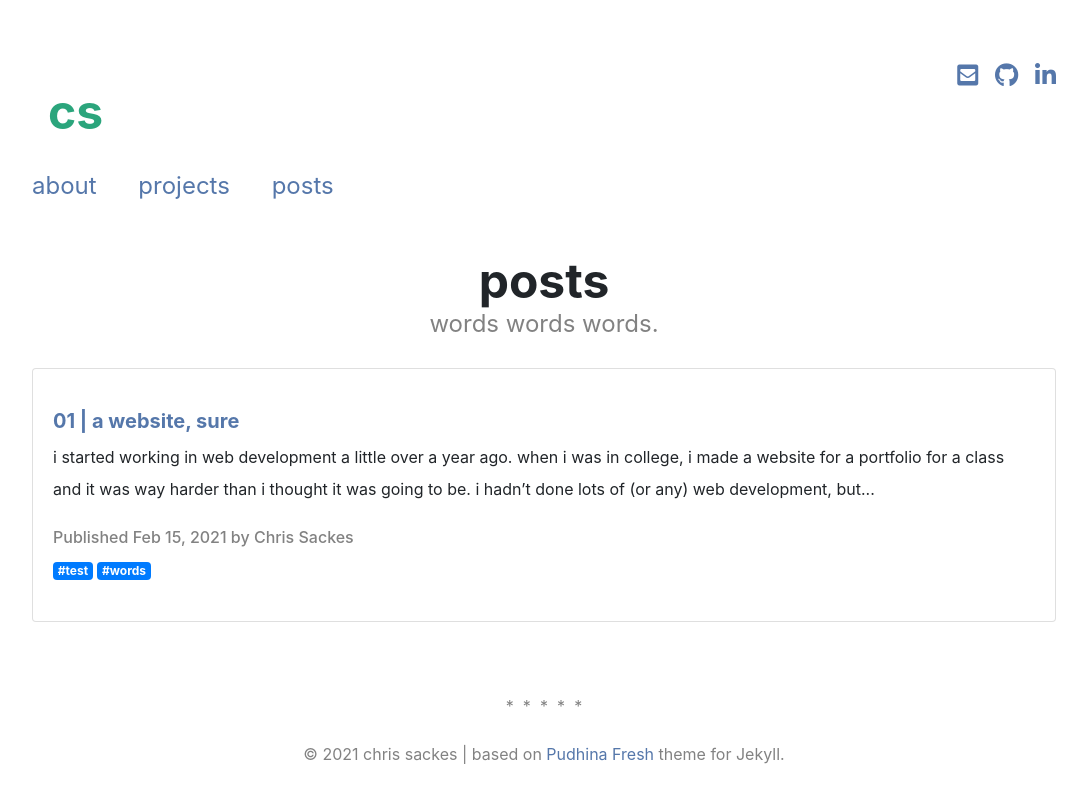
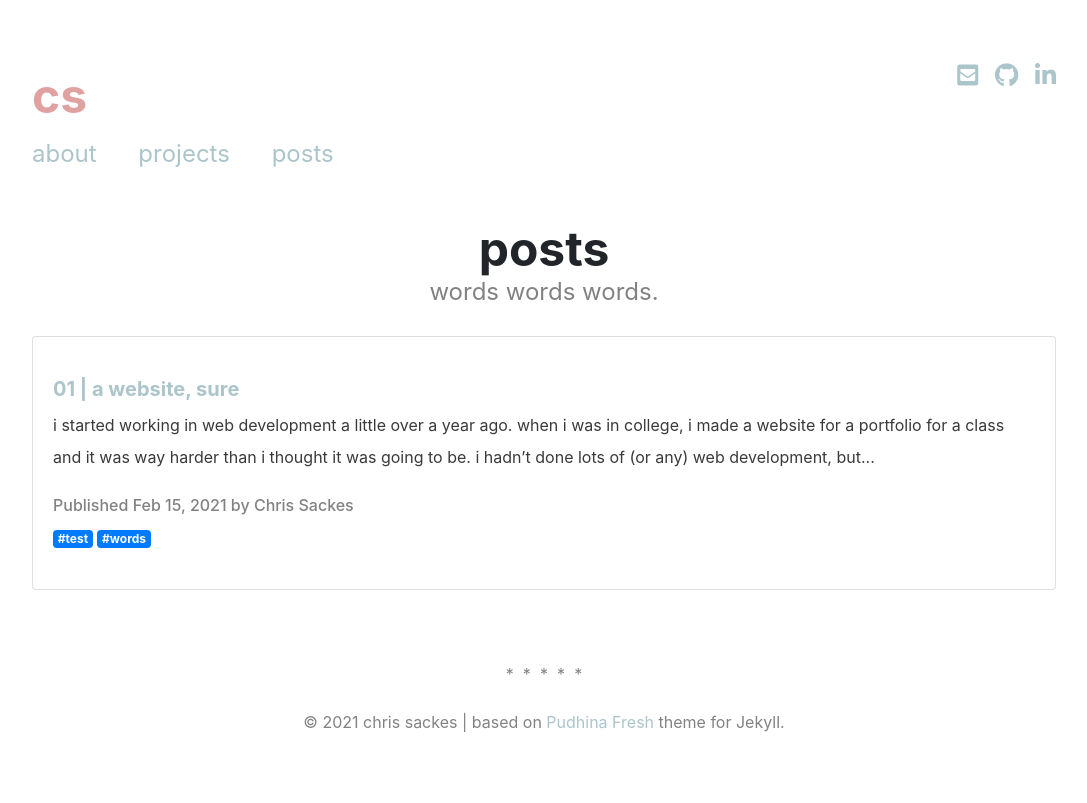
Before and after one commit to cdsackes/cdsackes.github.io, a Jekyll site: the page built from pages/posts.html, in a window 1280 px wide. Shown: the top 803 px of the page, without its empty margins (96-1183 px from the left). Built offline with Jekyll 4.4.1, drawn with Linux system fonts in a browser that asks for light colours; nearby versions of some CDN libraries; a style sheet for code colours, icons or effects is not loaded.

```diff
--- a/assets/css/main.css
+++ b/assets/css/main.css
@@ -8,7 +8,7 @@
     background-color: #FFF; } */
 
 a {
-  color: #57a;
+  color: #abc5ca;
   text-decoration: none;
 }
 
@@ -18,6 +18,11 @@ ol,
 dl {
   font-size: 100%;
   line-height: 32px;
+  color: #3a3a3a;
+}
+p .accent {
+  font-style: italic;
+  color: #000;
 }
 
 h1,
@@ -88,15 +93,14 @@ th {
 a.logo:hover {
   font-size: 300%;
   font-weight: 700;
-  color: #2ba57c;
+  color: #e0a2a1;
   display: block;
   text-decoration: none;
   background-color: rgba(255, 255, 255, 0);
-  padding: 16px;
 }
 
 .menu {
-  color: #828282;
+  color: #a3adaf;
   font-size: 150%;
   margin: 0px;
   margin-top: 6px;
@@ -119,7 +123,7 @@ a.logo:hover {
 .social-links {
   float: right;
   font-size: 150%;
-  color: #828282;
+  color: #a3adaf;
   list-style-type: none;
 }
 
```
Also changed, not shown: index.md (+3 -3 lines).
